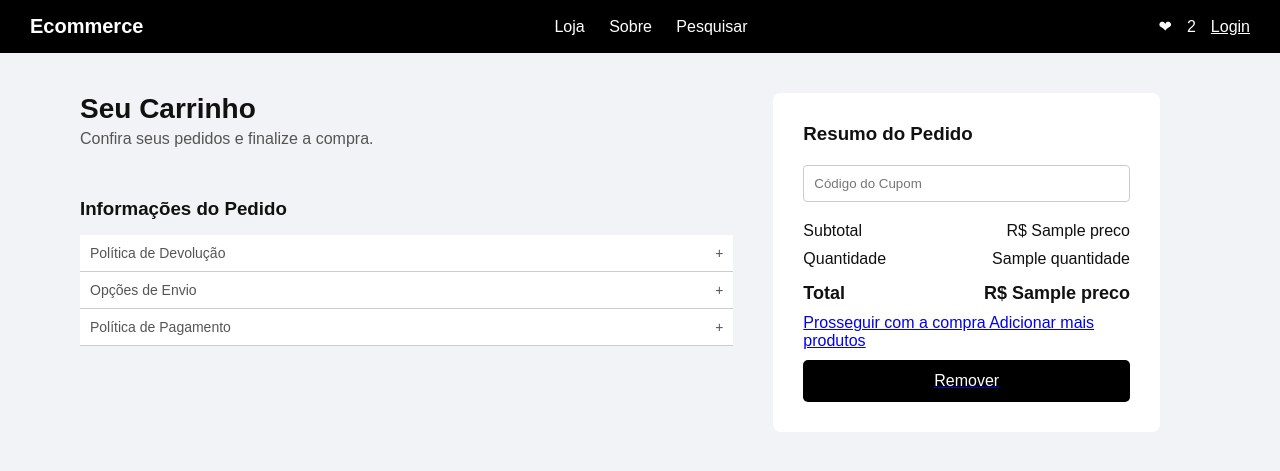
After one commit to Thiago-Zito/Team_Code, a FastAPI app: template View/templates/carrinho.html in a window 1280 px wide. The commit adds this page. Shown: the top 471 px of the page. Run offline with FastAPI, Linux system fonts and the light colour scheme; the template is opened without the code that fills it: most values are stand-ins (such as "Sample title", 1, 10 or a date in 2020); parts of the project's set-up code (start-up, migrations or seed data) failed here and were passed over.

Commit message:
Adicionando carrinho

```diff
--- /dev/null
+++ b/View/templates/carrinho.html
@@ -0,0 +1,65 @@
+<!DOCTYPE html>
+<html lang="pt-BR">
+<head>
+  <meta charset="UTF-8">
+  <meta name="viewport" content="width=device-width, initial-scale=1.0">
+  <title>Carrinho</title>
+  <link rel="stylesheet" href="style_carrinho.css">
+  <link rel="stylesheet" href="{{url_for('static', path='Pasta_css/style_carrinho.css') }}">
+</head>
+<body>
+
+<header>
+  <div class="logo"><strong>Ecommerce</strong></div>
+  <nav>
+    <a href="#">Loja</a>
+    <a href="#">Sobre</a>
+    <a href="#">Pesquisar</a>
+  </nav>
+  <div class="icons">
+      <span class="heart">❤</span>
+      <span class="cart">2</span>
+      <a href="#">Login</a>
+  </div>
+</header>
+
+<div class="container">
+  <div class="cart">
+    <h2>Seu Carrinho</h2>
+    <p>Confira seus pedidos e finalize a compra.</p>
+
+    <div id="cart-items"></div>
+
+    <div class="order-info">
+      <h3>Informações do Pedido</h3>
+      <div class="accordion">
+        <div>Política de Devolução <span>+</span></div>
+        <div>Opções de Envio <span>+</span></div>
+        <div>Política de Pagamento <span>+</span></div>
+      </div>
+    </div>
+  </div>
+
+  {% if itens %}
+    {% for item in itens %}
+      <div class="summary">
+          <h3>Resumo do Pedido</h3>
+          <input type="text" placeholder="Código do Cupom">
+          <div class="line"><span>Subtotal</span><span id="subtotal">R$ {{ item.produto.preco }}</span></div>
+          <div class="line"><span>Quantidade</span><span>{{item.quantidade}}</span></div>
+          <div class="line total"><span>Total</span><span id="total">R$ {{ item.produto.preco }}</span></div>
+          <a href="#">Prosseguir com a compra</button>
+          <a href="#">Adicionar mais produtos</button>
+          <form action="/carrinho/remover/{{item.id}}" method="post">
+            <button type="submit" class="btn btn-danger">Remover</button>
+          </form>
+      </div>
+    {% endfor %}
+  {% else %}
+    <p>Seu carrinho está vazio.</p>
+  {% endif %}
+</div>
+
+<!-- <script src="script.js"></script> -->
+</body>
+</html>
--- a/View/templates/produto.html
+++ b/View/templates/produto.html
@@ -69,7 +69,10 @@
       </div>
 
       <!-- Botão -->
-      <button class="btn-comprar">Adicionar ao carrinho</button>
+      <form action="/carrinho/adicionar/{{produto.id}}" method="post">
+        <button type="submit" class="btn-comprar">Adicionar ao carrinho</button>
+      </form>
+      <!-- <button class="btn-comprar">Adicionar ao carrinho</button> qnd apertar nesse botão terá que adicionar o produto (por meio do id) lá no carrinho.html e se eu entrar e sair de lá terá que estar lá até o usuario desidir deletar -->
 
       <!-- Links extras -->
       <div class="produto-links">
--- a/controllers.py
+++ b/controllers.py
@@ -6,7 +6,8 @@ from fastapi import APIRouter, Request, Form, UploadFile, File, Depends
 #File = Função para gravar caminho da imagem
 #Depends = Dependência do banco de dados sqlite #pip install python-multipart
 
-from fastapi.responses import HTMLResponse, RedirectResponse
+import json
+from fastapi.responses import HTMLResponse, RedirectResponse, JSONResponse
 # HTMLResponse = Resposta do html, get, post, put, delete
 #RedirectResponse = Redirecionar a resposta para o front
 
@@ -23,7 +24,7 @@ from sqlalchemy.orm import Session
 from Model.conexaoDB import get_db, SessionLocal
 #get_db = injeção do SessionLocal na API
 
-from models import Produto, Usuario
+from models import Produto, Usuario, Carrinho
 
 from Model.auth import gerar_hash_senha, verificar_senha, criar_token, verificar_token
 
@@ -125,3 +126,67 @@ async def cadastrar_usuario(
         db.commit()
         db.refresh(novo_usuario)
         return RedirectResponse(url='/', status_code=303)
+
+# rotas para carrinho
+@router.post("/carrinho/adicionar/{id_produto}")
+async def adicionar_carrinho(request: Request, id_produto: int, db: Session = Depends(get_db)):
+    # Verifica se o usuário está logado
+    token = request.cookies.get("token")
+    if not token:
+        return RedirectResponse(url="/login", status_code=303)
+
+    payload = verificar_token(token)
+    if not payload:
+        return RedirectResponse(url="/login", status_code=303)
+
+    email_usuario = payload.get("sub")
+    usuario = db.query(Usuario).filter(Usuario.email == email_usuario).first()
+
+    produto = db.query(Produto).filter(Produto.id == id_produto).first()
+    if not produto:
+        return RedirectResponse(url="/", status_code=303)
+
+    # Verifica se o produto já está no carrinho
+    item_existente = db.query(Carrinho).filter(
+        Carrinho.id_usuario == usuario.id,
+        Carrinho.id_produto == produto.id
+    ).first()
+
+    if item_existente:
+        item_existente.quantidade += 1
+    else:
+        novo_item = Carrinho(id_usuario=usuario.id, id_produto=produto.id)
+        db.add(novo_item)
+
+    db.commit()
+    return RedirectResponse(url="/carrinho", status_code=303)
+
+# rota para visualizar o carrinho
+@router.get("/carrinho", response_class=HTMLResponse)
+async def ver_carrinho(request: Request, db: Session = Depends(get_db)):
+    token = request.cookies.get("token")
+    if not token:
+        return RedirectResponse(url="/login", status_code=303)
+
+    payload = verificar_token(token)
+    if not payload:
+        return RedirectResponse(url="/login", status_code=303)
+
+    email_usuario = payload.get("sub")
+    usuario = db.query(Usuario).filter(Usuario.email == email_usuario).first()
+
+    itens = db.query(Carrinho).filter(Carrinho.id_usuario == usuario.id).all()
+
+    return templates.TemplateResponse("carrinho.html", {
+        "request": request,
+        "itens": itens
+    })
+
+#rota para deletar o produto do carrinho
+@router.post("/carrinho/remover/{id_item}")
+async def remover_carrinho(request: Request, id_item: int, db: Session = Depends(get_db)):
+    item = db.query(Carrinho).filter(Carrinho.id == id_item).first()
+    if item:
+        db.delete(item)
+        db.commit()
+    return RedirectResponse(url="/carrinho", status_code=303)
--- /dev/null
+++ b/static/Pasta_css/style_carrinho.css
@@ -0,0 +1,189 @@
+/* Reset básico */
+* {
+  box-sizing: border-box;
+  margin: 0;
+  padding: 0;
+  font-family: 'Arial', sans-serif;
+}
+
+body {
+  background-color: #f2f3f7;
+  color: #111;
+}
+
+/* Header */
+header {
+  display: flex;
+  justify-content: space-between;
+  align-items: center;
+  background-color: #000;
+  color: #fff;
+  padding: 15px 30px;
+}
+
+header .logo {
+  font-weight: bold;
+  font-size: 20px;
+}
+
+header nav a {
+  color: #fff;
+  margin: 0 10px;
+  text-decoration: none;
+}
+
+header .icons {
+  display: flex;
+  align-items: center;
+  gap: 15px;
+}
+
+header .icons span,
+header .icons a {
+  color: #fff;
+  cursor: pointer;
+}
+
+/* Container principal */
+.container {
+  display: flex;
+  justify-content: space-between;
+  padding: 40px 80px;
+  gap: 40px;
+}
+
+/* Carrinho */
+.cart {
+  flex: 2;
+}
+
+.cart h2 {
+  font-size: 28px;
+  margin-bottom: 5px;
+}
+
+.cart p {
+  color: #555;
+  margin-bottom: 20px;
+}
+
+#cart-items {
+  display: flex;
+  flex-direction: column;
+  gap: 20px;
+}
+
+.cart-item {
+  display: flex;
+  gap: 15px;
+  padding-bottom: 15px;
+  border-bottom: 1px solid #ccc;
+}
+
+.cart-item img {
+  width: 80px;
+  height: 80px;
+  object-fit: cover;
+}
+
+.cart-item-details {
+  flex: 1;
+}
+
+.cart-item-details h4 {
+  font-size: 16px;
+  margin-bottom: 5px;
+}
+
+.cart-item-details p {
+  font-size: 14px;
+  color: #555;
+}
+
+.cart-item-details .price {
+  font-weight: bold;
+  margin-top: 5px;
+}
+
+.cart-item-details .remove {
+  color: #000;
+  font-size: 14px;
+  cursor: pointer;
+  margin-top: 5px;
+  display: inline-block;
+}
+
+/* Informações do pedido */
+.order-info {
+  margin-top: 30px;
+}
+
+.order-info h3 {
+  margin-bottom: 15px;
+}
+
+.accordion div {
+  background-color: #fff;
+  border-bottom: 1px solid #ccc;
+  padding: 10px;
+  cursor: pointer;
+  display: flex;
+  justify-content: space-between;
+  font-size: 14px;
+  color: #555;
+}
+
+/* Resumo do pedido */
+.summary {
+  flex: 1;
+  background-color: #fff;
+  padding: 30px;
+  border-radius: 8px;
+  height: fit-content;
+}
+
+.summary h3 {
+  margin-bottom: 20px;
+}
+
+.summary input {
+  width: 100%;
+  padding: 10px;
+  margin-bottom: 20px;
+  border: 1px solid #ccc;
+  border-radius: 4px;
+}
+
+.line {
+  display: flex;
+  justify-content: space-between;
+  margin-bottom: 10px;
+  font-size: 16px;
+}
+
+.line.total {
+  font-weight: bold;
+  font-size: 18px;
+  margin-top: 15px;
+}
+
+/* Botões */
+.summary a button {
+  width: 100%;
+  padding: 12px;
+  margin-top: 10px;
+  border: none;
+  background-color: #000;
+  color: #fff;
+  font-size: 16px;
+  cursor: pointer;
+  border-radius: 5px;
+  display: block;
+  text-align: center;
+  text-decoration: none;
+}
+
+/* Hover nos botões */
+.summary a button:hover {
+  background-color: #333;
+}
```
Also changed, not shown: View/templates/cadastro.html (+61 -13 lines), View/templates/login.html (+61 -14 lines), models.py (+16 -2 lines), static/Pasta_css/style_cadastro.css (+33 -0 lines), static/Pasta_css/style_login.css (+33 -0 lines), ecommerce.db.
